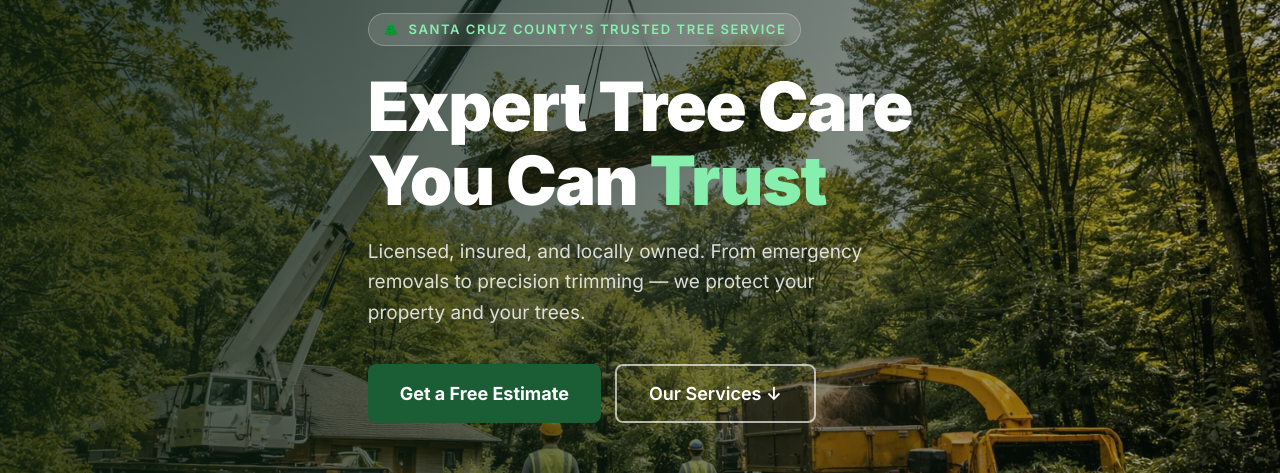
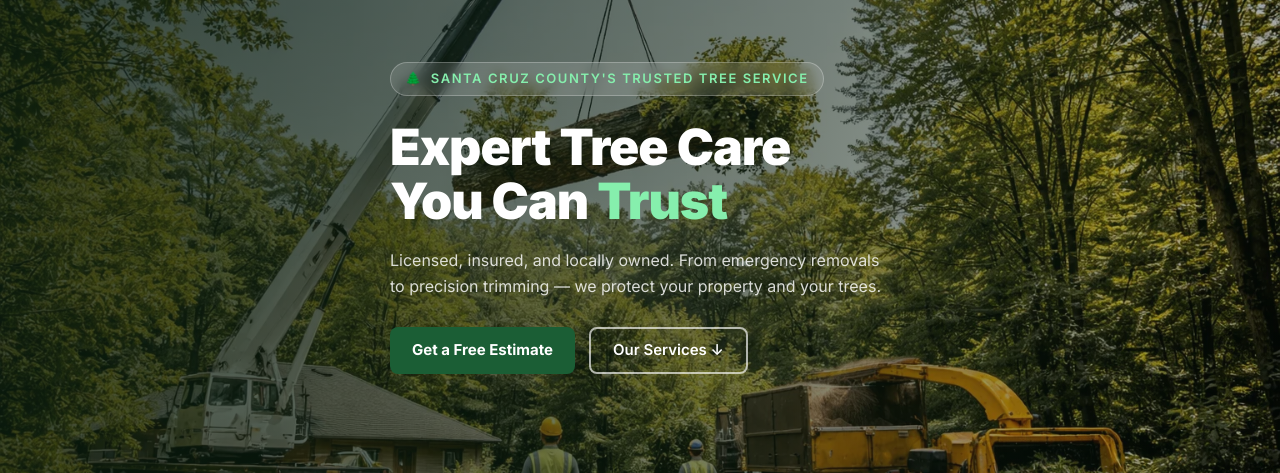
Before and after one commit to j0hnnyutes/santa-cruz-tree-site, a Next.js app: page / in a window 1280 px wide. Shown: the part 269-742 px from the top of the page. Built offline with nearby package versions, Linux system fonts and the light colour scheme; no server answers.

Commit message:
Reduce hero heading, body text, and button sizes
Co-Authored-By: Claude Sonnet 4.6 <noreply@anthropic.com>

```diff
--- a/app/page.tsx
+++ b/app/page.tsx
@@ -183,7 +183,7 @@ export default function HomePage() {
           </div>
 
           <h1 style={{
-            fontSize: "clamp(38px, 5.5vw, 68px)",
+            fontSize: "clamp(28px, 4vw, 50px)",
             fontWeight: 900,
             color: "#fff",
             lineHeight: 1.08,
@@ -195,7 +195,7 @@ export default function HomePage() {
             You Can <span style={{ color: "#86efad" }}>Trust</span>
           </h1>
 
-          <p style={{ fontSize: 19, color: "rgba(255,255,255,0.82)", maxWidth: 500, lineHeight: 1.6, marginBottom: 36 }}>
+          <p style={{ fontSize: 16, color: "rgba(255,255,255,0.82)", maxWidth: 500, lineHeight: 1.6, marginBottom: 28 }}>
             Licensed, insured, and locally owned. From emergency removals to precision trimming — we protect your property and your trees.
           </p>
 
@@ -205,8 +205,8 @@ export default function HomePage() {
               style={{
                 display: "inline-flex", alignItems: "center", justifyContent: "center",
                 background: "var(--brand-green)", color: "#fff",
-                padding: "14px 32px", borderRadius: 8,
-                fontSize: 18, fontWeight: 700, textDecoration: "none",
+                padding: "10px 22px", borderRadius: 8,
+                fontSize: 15, fontWeight: 700, textDecoration: "none",
               }}
             >
               Get a Free Estimate
@@ -217,8 +217,8 @@ export default function HomePage() {
                 display: "inline-flex", alignItems: "center", justifyContent: "center",
                 background: "transparent", color: "#fff",
                 border: "2px solid rgba(255,255,255,0.65)",
-                padding: "14px 32px", borderRadius: 8,
-                fontSize: 18, fontWeight: 600, textDecoration: "none",
+                padding: "10px 22px", borderRadius: 8,
+                fontSize: 15, fontWeight: 600, textDecoration: "none",
               }}
             >
               Our Services ↓
```
